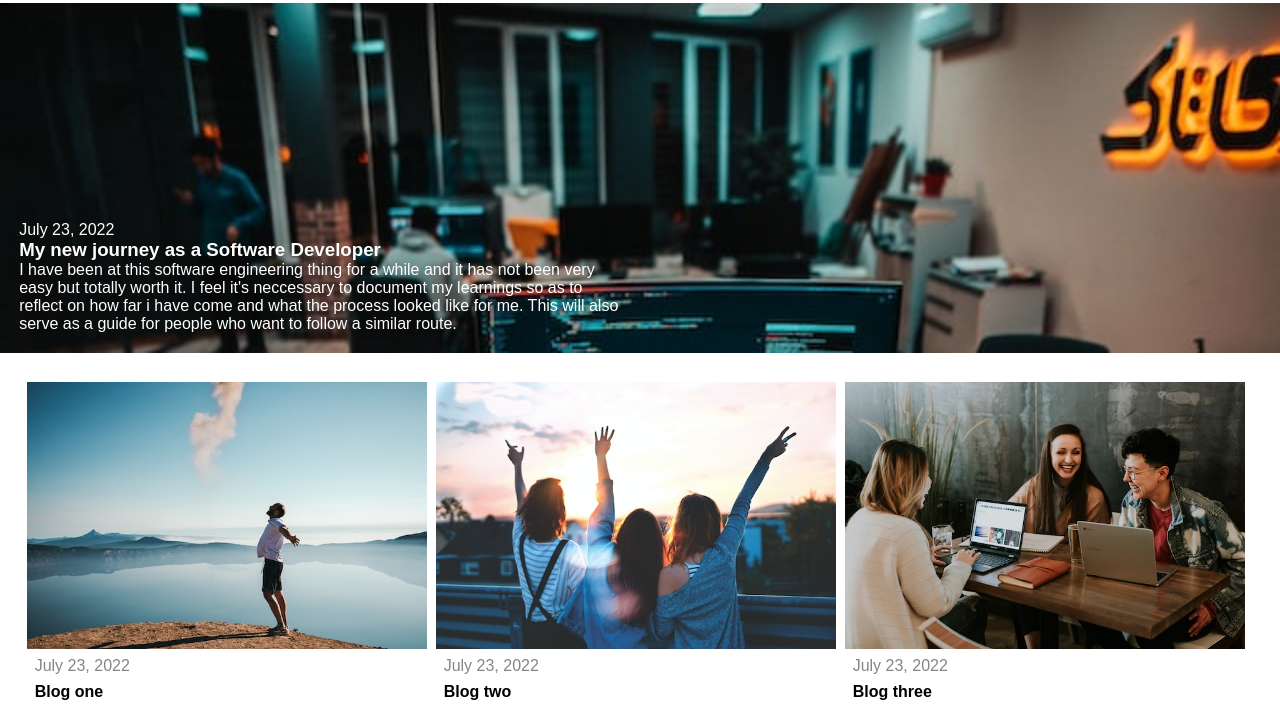
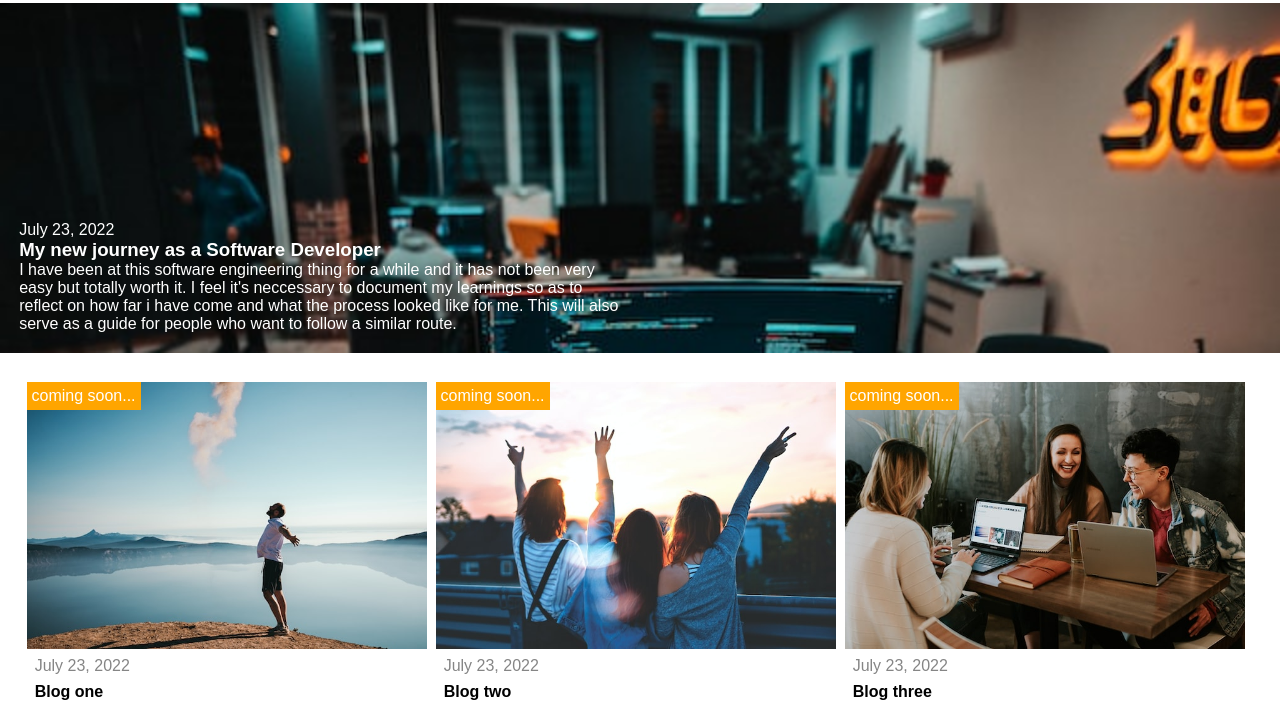
Before and after one commit to ola9292/learning-journal, a plain HTML site: page index.html in a window 1280 px wide. Shown: the part 65-771 px from the top of the page. Drawn offline with Linux system fonts and the light colour scheme.

Commit message:
Add files via upload

```diff
--- a/index.js
+++ b/index.js
@@ -13,7 +13,9 @@ cardArr = data.slice(0,6).map(function(item){
             <p class="card-date">${item.date}</p>
             <h4 class="card-title">${item.title}</h4>
           <p class="card-body">${item.body}</P>
-            </div>`
+          <div class="banner">coming soon...</div>
+            </div>
+           `
 }).join('')
 
 cardContainer.innerHTML = cardArr
@@ -26,7 +28,9 @@ showAllBlogs.addEventListener('click',function(){
                 <p class="card-date">${item.date}</p>
                 <h4 class="card-title">${item.title}</h4>
               <p class="card-body">${item.body}</P>
-                </div>`
+              <div class="banner">coming soon...</div>
+                </div>
+               `
     }).join('')
 
     cardContainer.innerHTML = cardArr;
@@ -42,6 +46,7 @@ showLessBlogs.addEventListener('click',function(){
                 <p class="card-date">${item.date}</p>
                 <h4 class="card-title">${item.title}</h4>
               <p class="card-body">${item.body}</P>
+              <div class="banner">coming soon...</div>
                 </div>`
     }).join('')
 
--- a/style.css
+++ b/style.css
@@ -59,9 +59,18 @@ li,a{
     padding-top: 1.82rem;
 }
 .card{
+    position: relative;
     max-width: 400px;
     margin-right: 9px;
     color: #858585;
+}
+.banner{
+    background-color: orange;
+    color: #fff;
+    position: absolute;
+    padding: 5px;
+    top:0;
+    left:0
 }
 .image{
     width: 100%;
```
